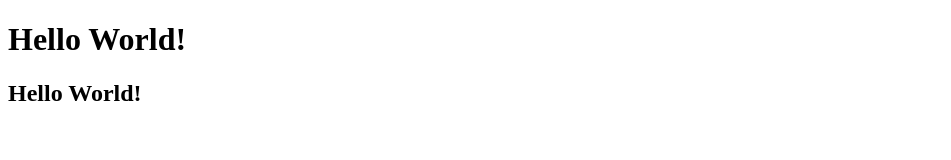
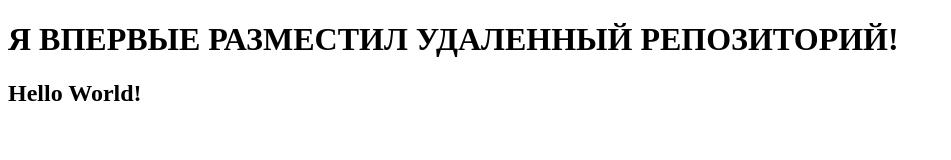
Before and after one commit to AValenok/repo2, a plain HTML site: page index.html in a window 1280 px wide. Shown: the whole page, without its empty margins (0-951 px from the left). Drawn offline with Linux system fonts and the light colour scheme.

Commit message:
NEW REPO

```diff
--- a/index.html
+++ b/index.html
@@ -7,7 +7,7 @@
     <title>Document</title>
 </head>
 <body>
-    <h1>Hello World!</h1>
+    <h1>Я ВПЕРВЫЕ РАЗМЕСТИЛ УДАЛЕННЫЙ РЕПОЗИТОРИЙ!</h1>
     <h2>Hello World!</h2>
 </body>
 </html>
```
